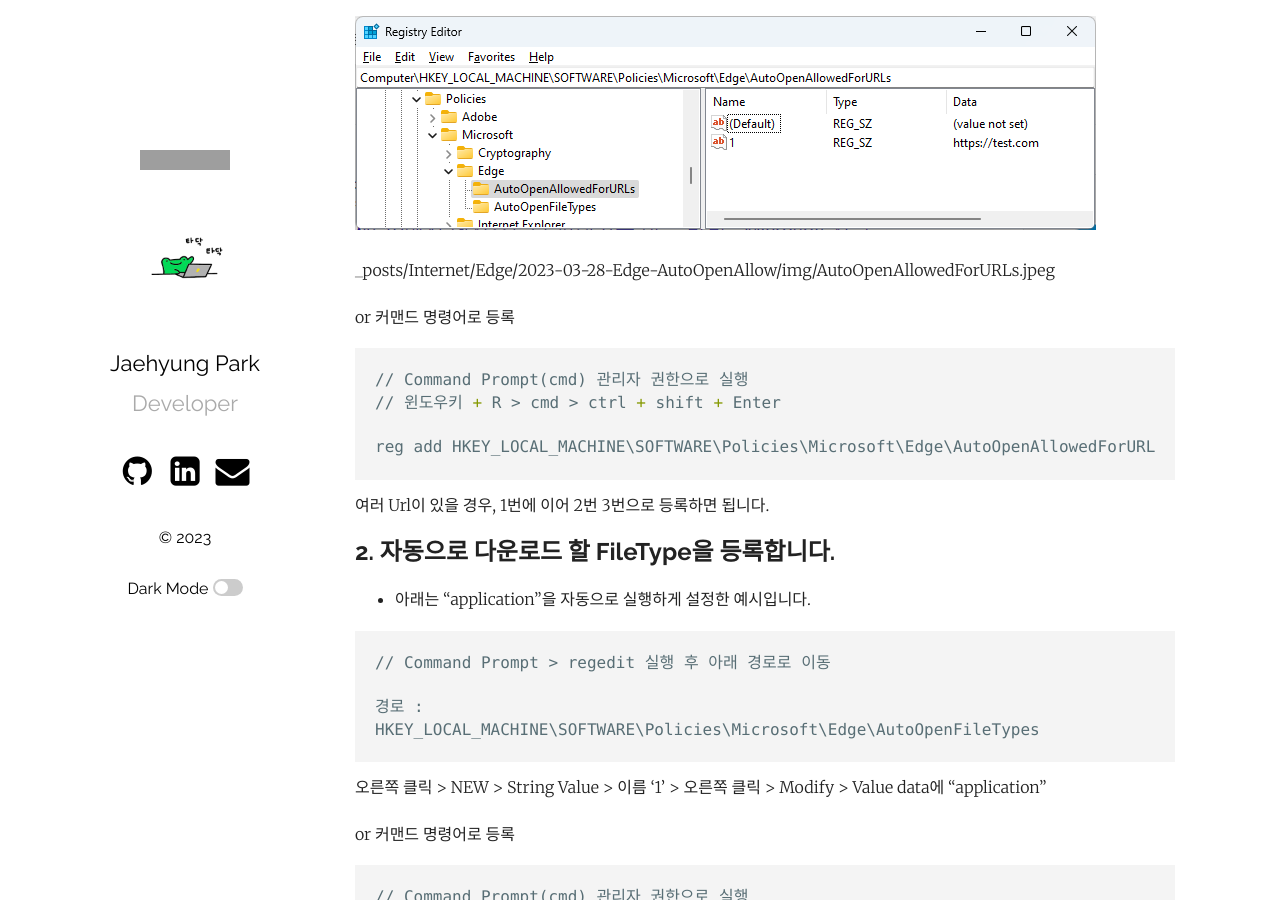
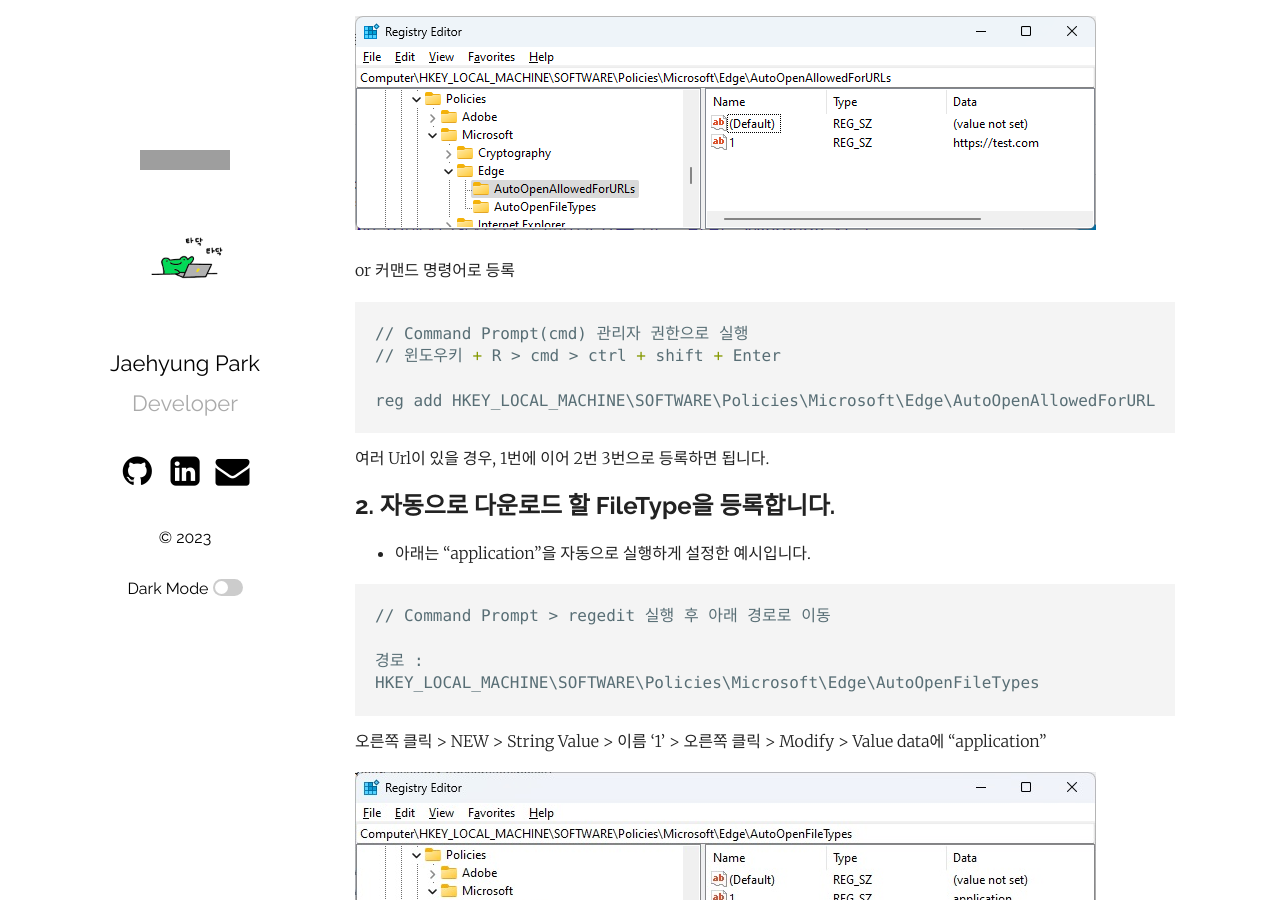
Before and after one commit to jbro321/jbro321.github.io, a Jekyll site: the page built from _posts/Internet/Edge/230328_Edge_AutoOpenAllow/2023-03-28-Edge-AutoOpenAllow.md, in a window 1280 px wide and 900 px high, scrolled down 589 px. Built offline with Jekyll 4.4.1, drawn with Linux system fonts in a browser that asks for light colours; grey boxes are pictures that could not be loaded.

Commit message:
add img to posts

````diff
--- a/_posts/Internet/Edge/230328_Edge_AutoOpenAllow/2023-03-28-Edge-AutoOpenAllow.md
+++ b/_posts/Internet/Edge/230328_Edge_AutoOpenAllow/2023-03-28-Edge-AutoOpenAllow.md
@@ -25,8 +25,6 @@ Edge에서 팝업 없이 자동 다운로드 하는 방법입니다.
 
 ![AutoOpenAllowedForURLs](/assets/img/230328_Edge_AutoOpenAllow/AutoOpenAllowedForURLs.jpeg)
 
-_posts/Internet/Edge/2023-03-28-Edge-AutoOpenAllow/img/AutoOpenAllowedForURLs.jpeg
-
 or 커맨드 명령어로 등록
 ```powershell
 // Command Prompt(cmd) 관리자 권한으로 실행
@@ -48,7 +46,7 @@ HKEY_LOCAL_MACHINE\SOFTWARE\Policies\Microsoft\Edge\AutoOpenFileTypes
 ```
 오른쪽 클릭 > NEW > String Value > 이름 '1' > 오른쪽 클릭 > Modify > Value data에 "application"
 
-<!-- <img src="./img/230328_Edge_AutoOpenAllow/AutoOpenFileTypes.jpeg"> -->
+![AutoOpenAllowedForURLs](/assets/img/230328_Edge_AutoOpenAllow/AutoOpenFileTypes.jpeg)
 
 or 커맨드 명령어로 등록
 ```powershell
````
